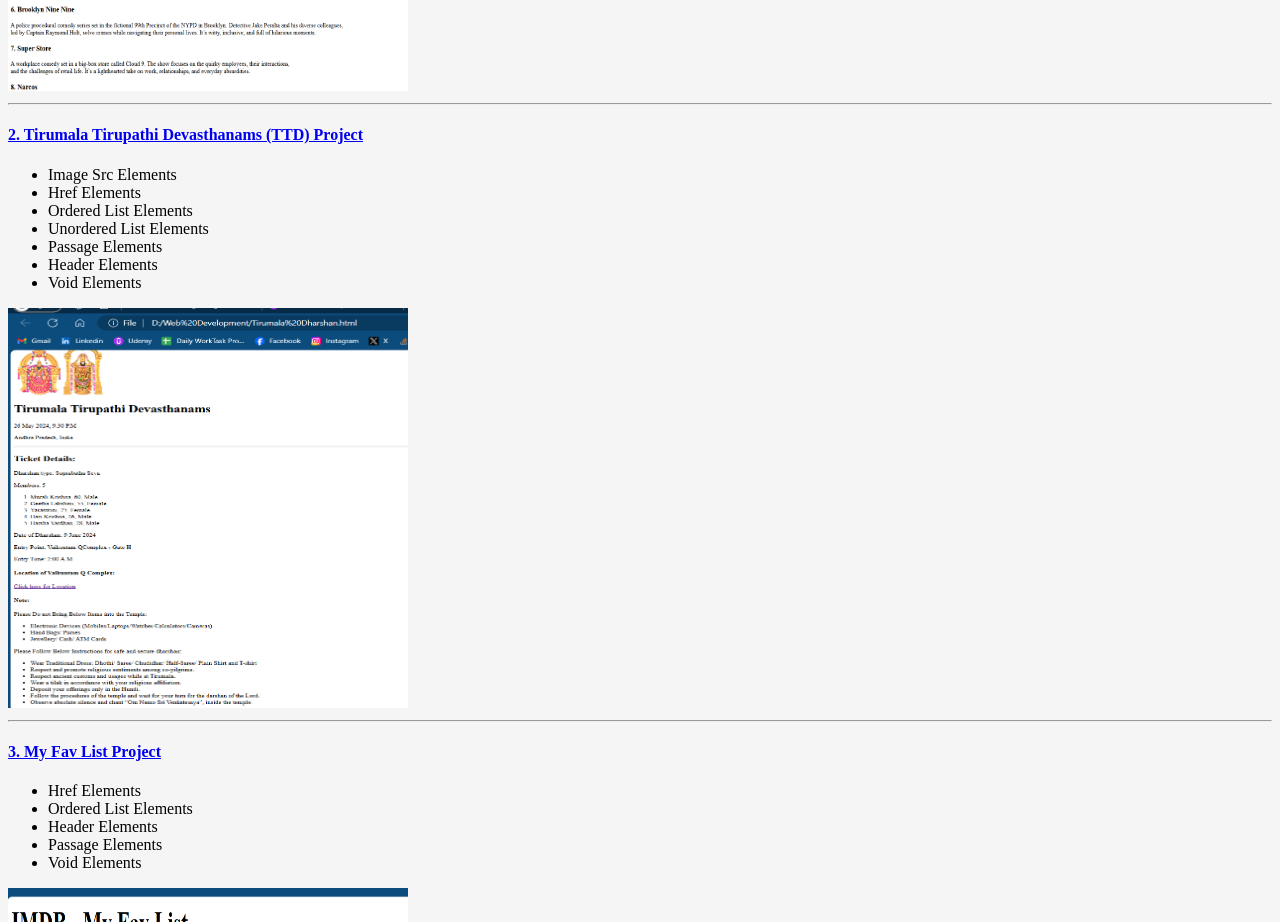
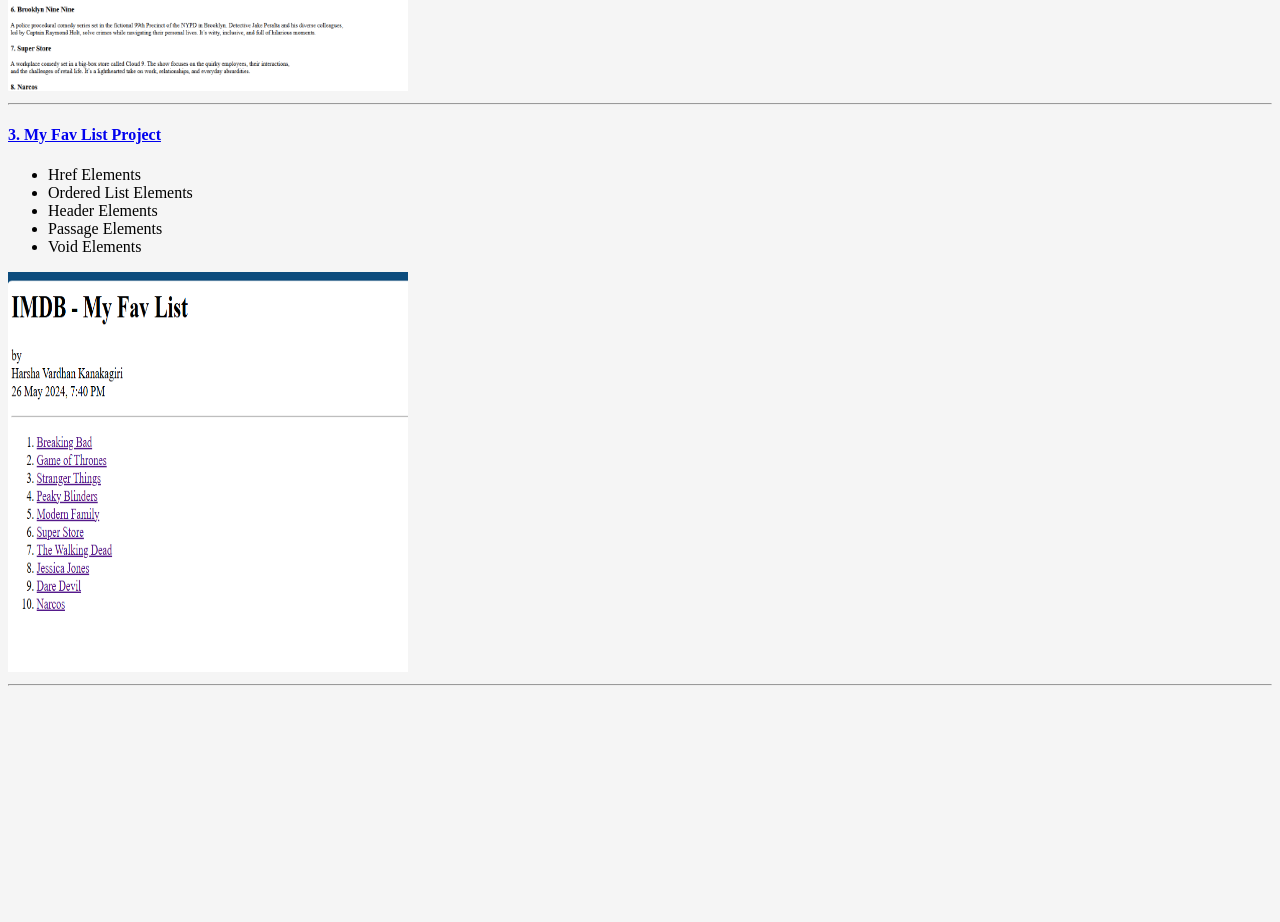
Before and after one commit to Harshavk1997/html-portfolio, a plain HTML site: page index.html in a window 1280 px wide. Shown: the part 704-1626 px from the top of the page. After the commit the page ends 1398 px from the top, so only its background shows below. Drawn offline with Linux system fonts and the light colour scheme.

Commit message:
Update index.html

```diff
--- a/index.html
+++ b/index.html
@@ -34,22 +34,6 @@
 
         <hr/>
 
-        <a href="./public/Tirumala Dharshan.html">
-            <h4>2. Tirumala Tirupathi Devasthanams (TTD) Project</h4>
-        </a>
-        <ul>
-            <li>Image Src Elements</li>
-            <li>Href Elements</li>
-            <li>Ordered List Elements</li>
-            <li>Unordered List Elements</li>
-            <li>Passage Elements</li>
-            <li>Header Elements</li>
-            <li>Void Elements</li>
-        </ul>
-
-        <img src="./assets/TTD.png" width="400" height="400"/>
-        <hr/>
-
         <a href="./public/Anchor Elements.html">
             <h4>3. My Fav List Project</h4>
         </a>
```
